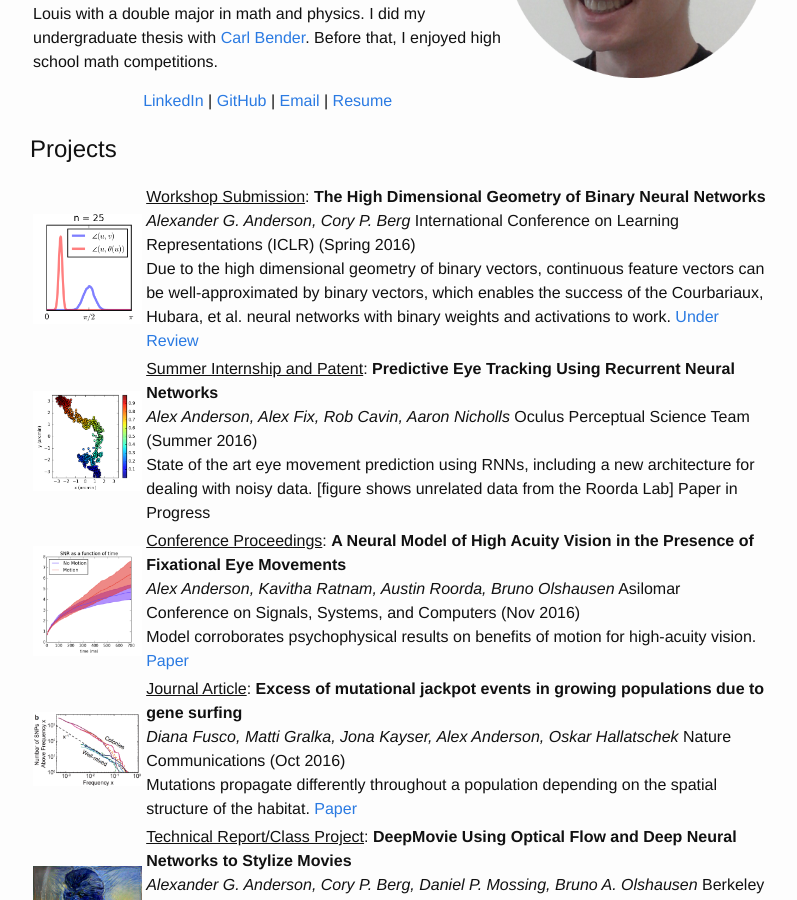
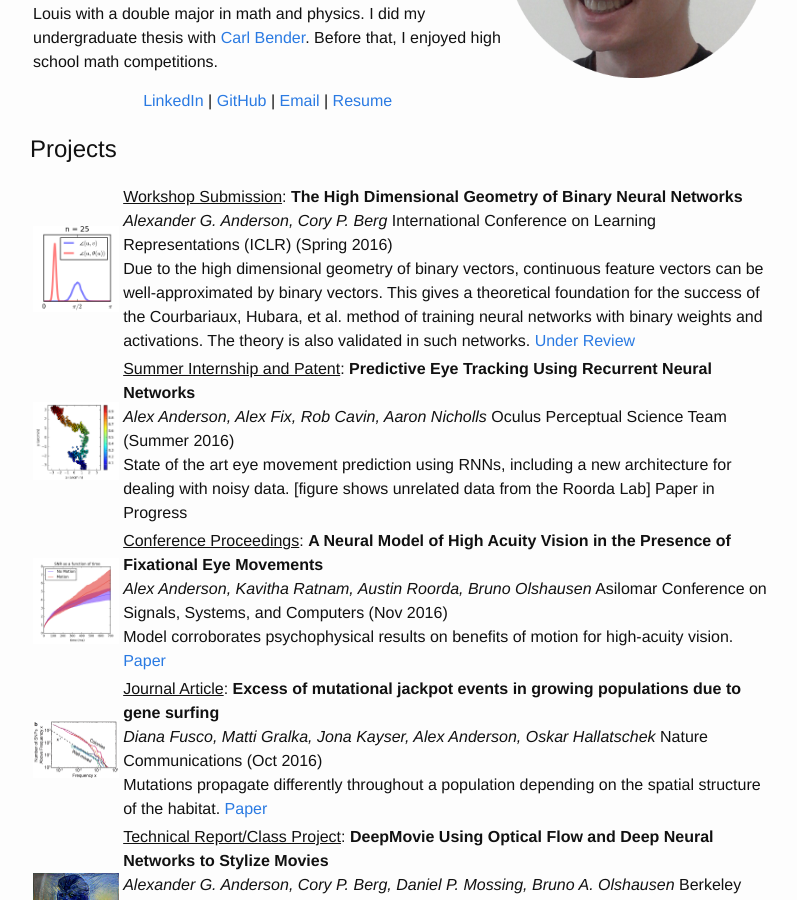
Before and after one commit to alexanderganderson/alexanderganderson.github.io, a Jekyll site: the page built from index.html, in a window 1280 px wide and 900 px high, scrolled down 327 px. Shown: the whole window, without its empty margins (240-1037 px from the left). Built offline with Jekyll 4.4.1, drawn with Linux system fonts in a browser that asks for light colours.

Commit message:
fixed description of BNN

```diff
--- a/_data/projects.yml
+++ b/_data/projects.yml
@@ -3,7 +3,9 @@
   authors: Alexander G.  Anderson, Cory P. Berg
   location: International Conference on Learning Representations (ICLR)
   date: Spring 2016
-  desc: Due to the high dimensional geometry of binary vectors, continuous feature vectors can be well-approximated by binary vectors, which enables the success of the Courbariaux, Hubara, et al. neural networks with binary weights and activations to work.
+  desc: Due to the high dimensional geometry of binary vectors, continuous feature vectors can be well-approximated by binary vectors.
+      This gives a theoretical foundation for the success of the Courbariaux, Hubara, et al. method of training neural networks with binary weights and activations.
+      The theory is also validated in such networks.
   img: static/img/bnn_fig.png
   link: <a href='https://openreview.net/forum?id=SkvQFOmtg'>Under Review</a>
 
```
